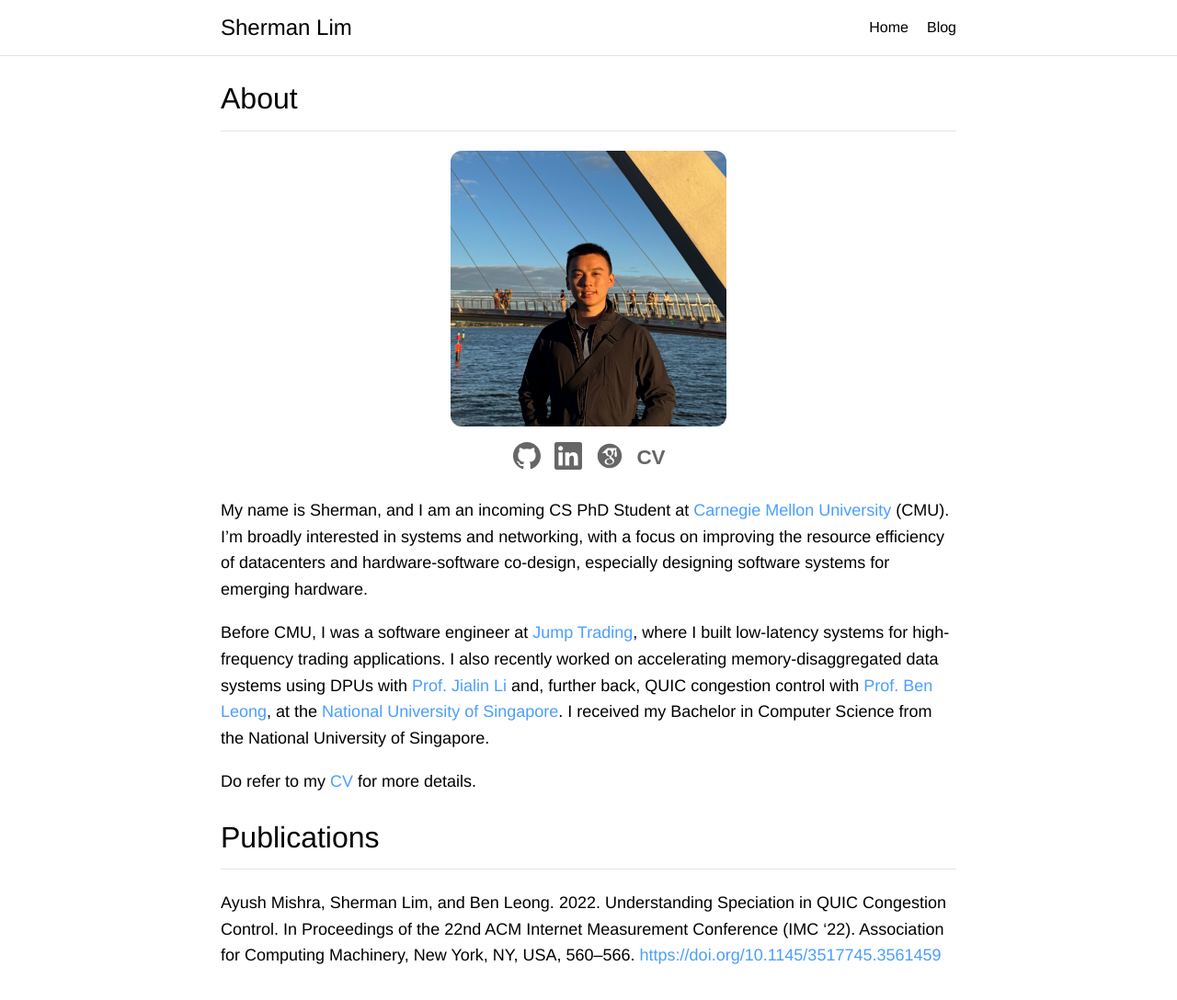
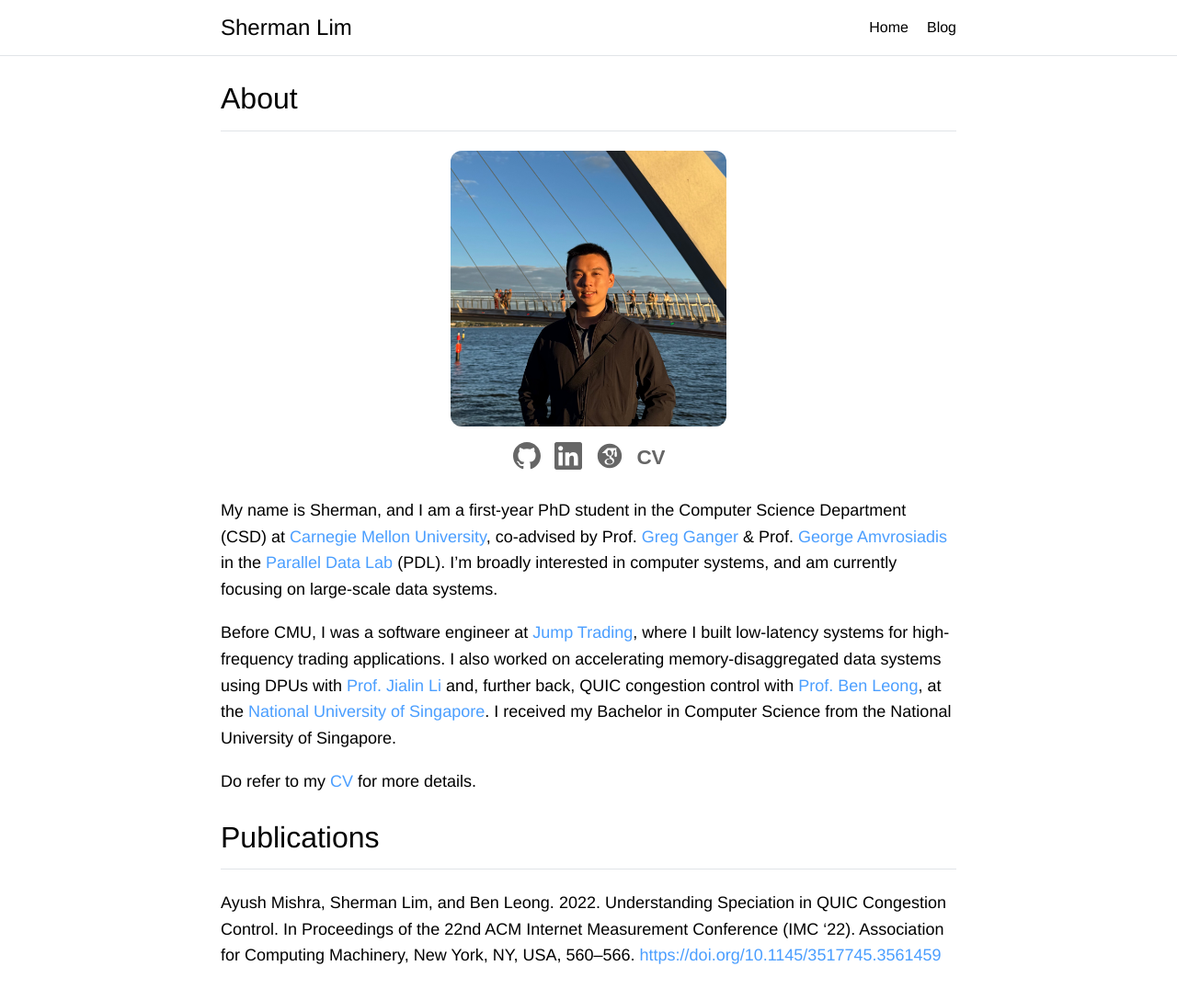
Before and after one commit to shermanjlim/shermanjlim, a Jekyll site: the page built from index.md, in a window 1280 px wide and 1132 px high. Shown: the top 1088 px of the window at 92% size. Built offline with Jekyll 4.4.1, drawn with Linux system fonts in a browser that asks for light colours.

Commit message:
update 1st sem in cmu

```diff
--- a/index.md
+++ b/index.md
@@ -35,11 +35,10 @@ title: "Home"
   </div>
 </div>
 
-My name is Sherman, and I am an incoming CS PhD Student at [Carnegie Mellon University](https://www.cmu.edu/) (CMU).
-I'm broadly interested in systems and networking, with a focus on improving the resource efficiency of datacenters and hardware-software co-design, especially designing software systems for emerging hardware.
+My name is Sherman, and I am a first-year PhD student in the Computer Science Department (CSD) at [Carnegie Mellon University](https://www.cmu.edu/), co-advised by Prof. [Greg Ganger](https://users.ece.cmu.edu/~ganger/) & Prof. [George Amvrosiadis](https://users.ece.cmu.edu/~gamvrosi/) in the [Parallel Data Lab](https://www.pdl.cmu.edu/index.shtml) (PDL). I’m broadly interested in computer systems, and am currently focusing on large-scale data systems.
 
 Before CMU, I was a software engineer at [Jump Trading](https://jumptrading.com), where I built low-latency systems for high-frequency trading applications.
-I also recently worked on accelerating memory-disaggregated data systems using DPUs with [Prof. Jialin Li](https://www.comp.nus.edu.sg/~lijl/) and, further back, QUIC congestion control with [Prof. Ben Leong](https://www.comp.nus.edu.sg/~bleong/), at the [National University of Singapore](https://nus.edu.sg/).
+I also worked on accelerating memory-disaggregated data systems using DPUs with [Prof. Jialin Li](https://www.comp.nus.edu.sg/~lijl/) and, further back, QUIC congestion control with [Prof. Ben Leong](https://www.comp.nus.edu.sg/~bleong/), at the [National University of Singapore](https://nus.edu.sg/).
 I received my Bachelor in Computer Science from the National University of Singapore.
 
 Do refer to my [CV](/assets/files/ShermanLim_CV.pdf) for more details.
```
Also changed, not shown: 1 other file.
